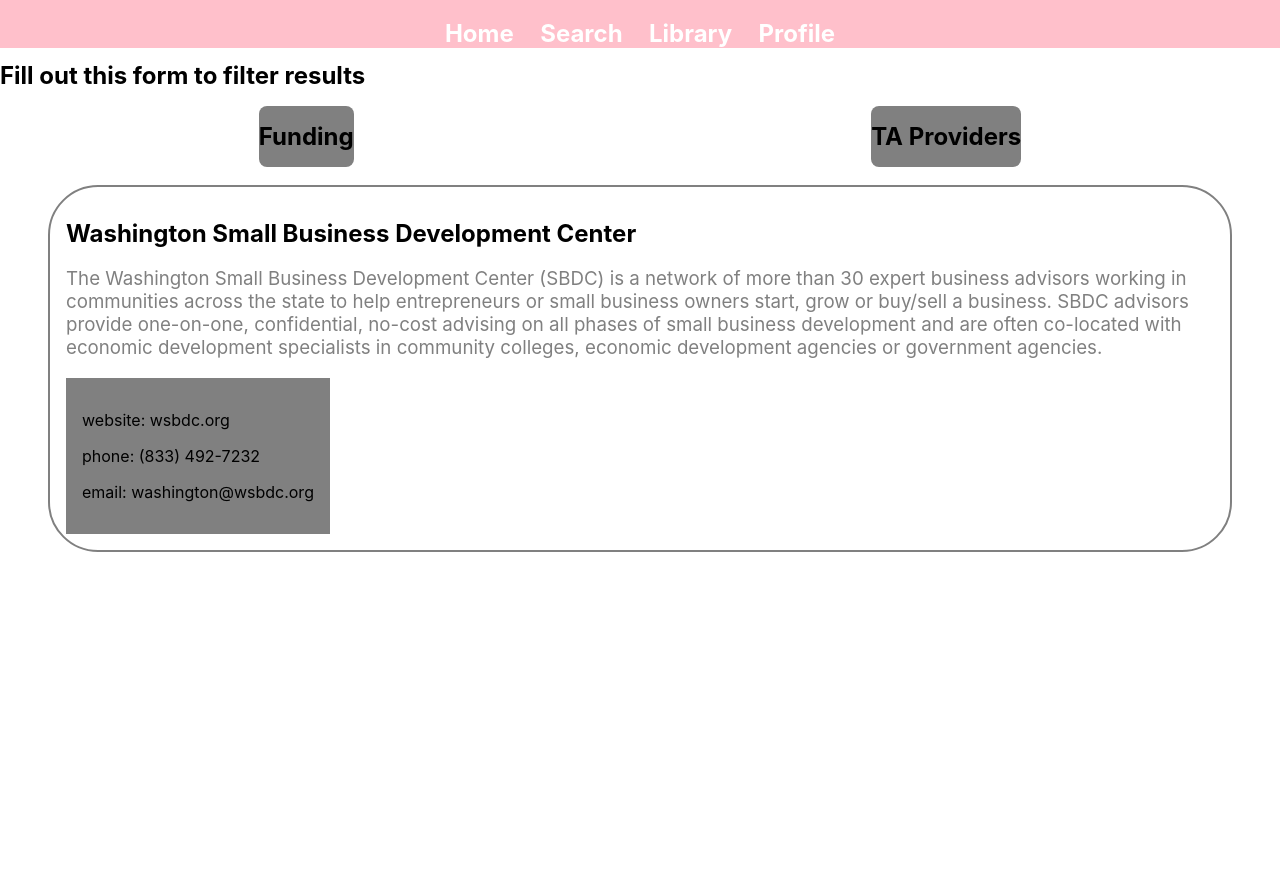
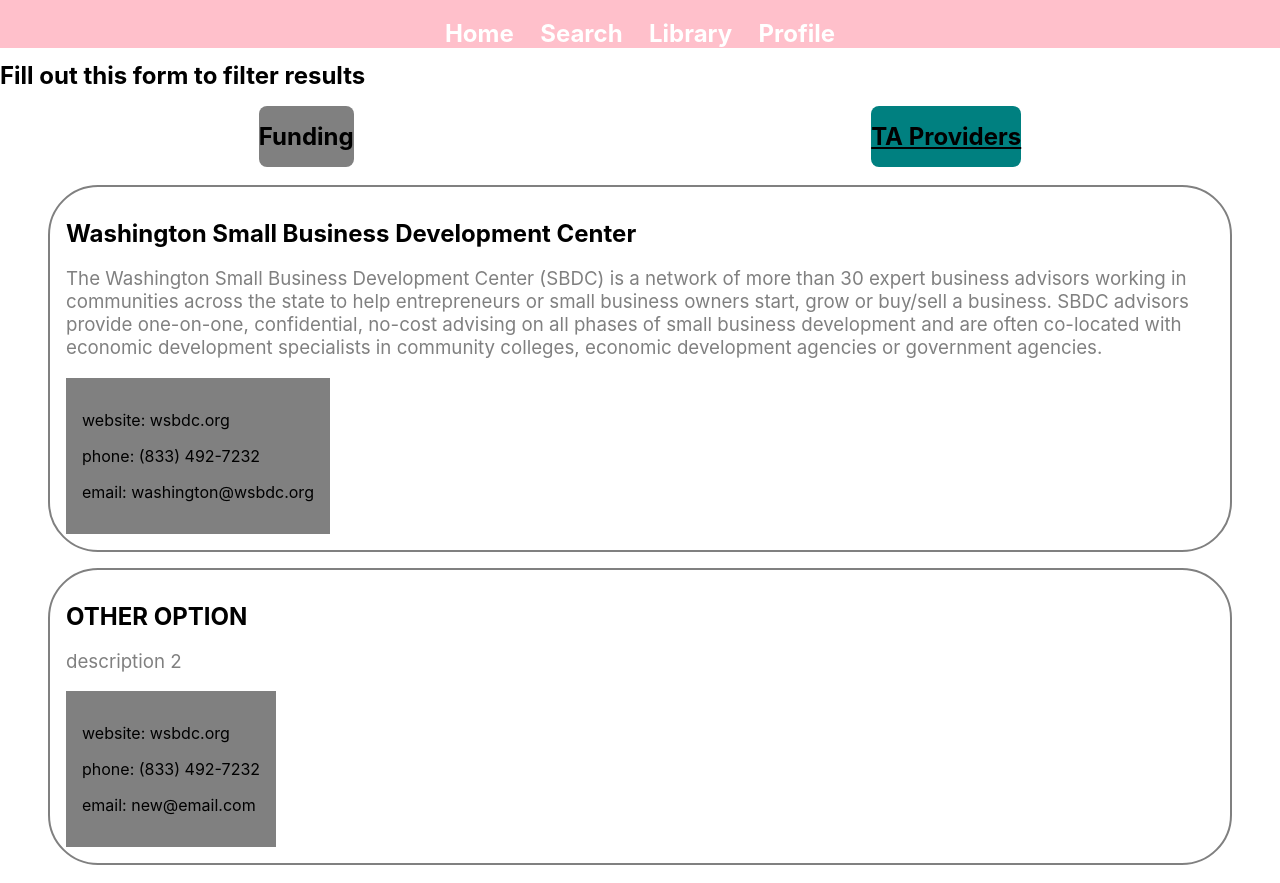
Before and after one commit to laurenng/Kala-Resilient-Small-Business, a React (Create React App) app in the folder kala-app/: page /search in a window 1280 px wide. Both pictures are taken after a click on the element "TA Providers". Before the commit the page ends 800 px from the top, so only its background shows below. Built offline with nearby package versions, Linux system fonts and the light colour scheme.

Commit message:
redux page natigation working for funding pages

```diff
--- a/kala-app/src/App.tsx
+++ b/kala-app/src/App.tsx
@@ -28,7 +28,7 @@ class App extends React.Component<any> {
                 <Route exact path="/search" component={SearchHome} />
                 <Route exact path="/library" component={LibraryHome} />
                 <Route exact path="/profile" component={ProfileHome} />
-                <Route exact path="/profile" component={FundingExpand} />
+                <Route exact path="/expandFunds" component={FundingExpand} />
             </Switch>
         </div>
       </Router>
--- a/kala-app/src/redux-data/actions.tsx
+++ b/kala-app/src/redux-data/actions.tsx
@@ -1,14 +1,21 @@
 // Actions and their types
-import { pages } from "./types";
+import { pages, Post} from "./types";
 // import PostPage from "../components/postPage";
 
 export enum actionIdentifier {
+  UPDATEPOST,
+  GETPOST,
   SETCURRENTPAGE
 }
 
 export interface setCurrentPageAction {
   type: actionIdentifier,
   payload: pages
+};
+
+export interface updatePostObjectAction {
+  type: actionIdentifier,
+  payload: Post
 };
 
 // Action creators
@@ -18,5 +25,12 @@ export function setCurrentPage(page: pages) : setCurrentPageAction {
     payload: page
   }
 };
+export function updatePost(post: Post) : updatePostObjectAction {
+  console.log("UPDATING POST ");
+  return {
+    type: actionIdentifier.UPDATEPOST,
+    payload: post
+  }
+};
 
-export type actions = setCurrentPageAction
+export type actions = setCurrentPageAction | updatePostObjectAction
--- a/kala-app/src/redux-data/reducer.tsx
+++ b/kala-app/src/redux-data/reducer.tsx
@@ -1,5 +1,5 @@
-import { actionIdentifier, actions, setCurrentPageAction} from './actions';
-import { AppState, pages } from './types';
+import { actionIdentifier, actions, updatePostObjectAction} from './actions';
+import { AppState, pages, initialPost  } from './types';
 
 // Reducer
 // The reducer is a function that takes the previous
@@ -13,7 +13,7 @@ import { AppState, pages } from './types';
 
 // https://redux.js.org/advanced/usage-with-react-router
 
-const intialState: AppState = { currentPage: pages.HomePage }
+const intialState: AppState = { currentPage: pages.HomePage, currentPost: initialPost }
 
 
 function reducer(state: AppState | undefined, action: actions) : AppState {
@@ -22,12 +22,10 @@ function reducer(state: AppState | undefined, action: actions) : AppState {
     }
 
     switch (action.type) {
-        case actionIdentifier.SETCURRENTPAGE: {
-            let addAction = action as setCurrentPageAction; //  treat the `action` object as a JoinObject
-
+        case actionIdentifier.UPDATEPOST: {
+            let addAction = action as updatePostObjectAction;
             const newState = JSON.parse(JSON.stringify(state));
-            newState.currentPage = addAction.payload;
-
+            newState.currentPost = addAction.payload;
             return newState;
         }
         default:
--- a/kala-app/src/search-pages/FundingRect.tsx
+++ b/kala-app/src/search-pages/FundingRect.tsx
@@ -1,24 +1,87 @@
+/* eslint-disable react-hooks/rules-of-hooks */
 import React from 'react';
 import './searchStyle.css';
+import { RouteComponentProps, withRouter } from 'react-router';
+import { updatePost } from "../redux-data/actions";
+import { connect } from "react-redux";
+import { AppState, Post } from "../redux-data/types";
 
-export const FundingRect = (fundingObj: any) => {
-  let d = fundingObj.fundingObj;
-  let shorten = d.description.split(' ').slice(0,25).join(' ')
-  let shortenWebsite = d.url.split('/')[2];
-  console.log(shortenWebsite)
+interface props extends RouteComponentProps<any> {
+  /* other props for ChildComponent */
+  updatePost: (post: Post) => void;
+}
 
-  const toFundingDetails = () => {
-    console.log("need to switch page");
+// states that belong to SearchHome
+interface state {
+  fundingOpps: any[],
 
 }
 
+class FundingRect extends React.Component<props, state> {
+    constructor(props: props, state: state){
+      super(props);
+      this.state = {
+        fundingOpps: []
+      };
+    }
+
+    render() {
+      // map through every technical assistance to display all
+      let displayContent = this.state.fundingOpps.map((d, i) => {
         return(
-    <div className="fundBox" onClick={toFundingDetails}>
+          <div key = {d.id}>
+            {this.individualRect(i)}
+          </div>
+        )
+      })
+
+      return (
+          <div>
+            {displayContent}
+          </div>
+      );
+    }
+
+    private individualRect = (num: number) => {
+      let d = this.state.fundingOpps[num];
+      let shortenDescription = d.description.split(' ').slice(0,25).join(' ')
+      let shortenWebsite = d.url.split('/')[2];
+      console.log(d);
+      return(
+        <div className="fundBox" onClick={() => this.handleClick(d)}>
          <h1>{d.name}</h1>
-        <h3 className="fundingFont">{shorten}</h3>
+         <h3>Due: {d.endDate}</h3>
+         <h3>Type: {d.type}</h3>
+         <h3 className="fundingFont">{shortenDescription}</h3>
          <div className="moreDetailsBox">
          <a href={d.url} rel="noreferrer" target="_blank">Visit {shortenWebsite}</a>
          </div>
      </div>
       )
     }
+
+    handleClick (d: Post) {
+      console.log(d);
+      this.props.history.push('/expandFunds');
+      this.props.updatePost(d);
+    }
+
+    async componentDidMount() {
+      let funding = require('../testData/testFunding.json');
+      this.setState({
+        fundingOpps: funding
+      })
+    }
+}
+
+function mapStateToProps(state: AppState) {
+  return { }
+}
+
+function mapDispatchToProps(dispatch: any)  {
+  return {
+    updatePost: ( post: Post ) => dispatch(updatePost(post))
+  }
+}
+
+export default connect(mapStateToProps, mapDispatchToProps)(withRouter(FundingRect));
--- a/kala-app/src/search-pages/searchHome.tsx
+++ b/kala-app/src/search-pages/searchHome.tsx
@@ -1,26 +1,24 @@
 import React from 'react';
 import './searchStyle.css';
-import { FundingRect } from './FundingRect';
-import {TaRect} from './taRect';
+import FundingRect  from './FundingRect';
+import TaRect  from './taRect';
+import { RouteComponentProps, withRouter } from 'react-router';
+
 
 // properties that belong to SearchHome
-interface searchProps {
-
+interface searchProp extends RouteComponentProps<any> {
+  /* other props for ChildComponent */
 }
 
 // states that belong to SearchHome
 interface searchState {
-  fundingOpps: any[],
-  technicalAssistance: any[],
   tab: string
 }
 
-class SearchHome extends React.Component<searchProps, searchState> {
-    constructor(props: searchProps, state: searchState){
+class SearchHome extends React.Component<searchProp, searchState> {
+    constructor(props: searchProp, state: searchState){
       super(props);
       this.state = {
-        fundingOpps: [],
-        technicalAssistance: [],
         tab: "funding"
       };
     }
@@ -28,29 +26,19 @@ class SearchHome extends React.Component<searchProps, searchState> {
     render() {
       let displayContent;
       if(this.state.tab === "funding") {
-        displayContent = this.state.fundingOpps.map((d) => {
-          return(
-            <FundingRect fundingObj={d} key={d.id}></FundingRect>
-          )
-        })
+        displayContent = <FundingRect ></FundingRect>
       } else { // if tab is on Technical assistance
-        console.log(" in ta assistance tab")
-        displayContent = this.state.technicalAssistance.map((d) => {
-          console.log(d);
-          return(
-            <TaRect technicalObj={d} key={d.id}></TaRect>
-          )
-        })
+        displayContent = <TaRect></TaRect>
       }
 
       return (
           <div id="searchMain">
             <h1>Fill out this form to filter results</h1>
-            <div className="inline">
-              <div className = "button" onClick={this.fundingClick}>
+            <div className= "inline" >
+              <div className = {this.state.tab === "funding" ? "selected button" : "button"} onClick={this.fundingClick}>
                 <h1>Funding</h1>
               </div>
-              <div className = "button" onClick={this.providerClick}>
+              <div className = {this.state.tab === "provider" ? "selected button" : "button"} onClick={this.providerClick}>
                 <h1>TA Providers</h1>
               </div>
             </div>
@@ -63,7 +51,6 @@ class SearchHome extends React.Component<searchProps, searchState> {
     }
 
     private fundingClick = () => {
-      console.log("changing state to funding")
       this.setState({
         tab: "funding"
       })
@@ -76,14 +63,7 @@ class SearchHome extends React.Component<searchProps, searchState> {
     }
 
     async componentDidMount() {
-      let admins = require('../testData/testFunding.json');
-      let ta = require('../testData/testTA.json');
-      console.log(admins);
-      this.setState({
-        fundingOpps: admins,
-        technicalAssistance: ta
-      })
     }
 }
 
-export default SearchHome;
+export default withRouter(SearchHome);
--- a/kala-app/src/search-pages/searchStyle.css
+++ b/kala-app/src/search-pages/searchStyle.css
@@ -34,6 +34,11 @@
     border-radius: 8px;
 }
 
+.selected {
+    background-color: teal;
+    text-decoration: underline;
+    font-weight: bold;
+}
 .content {
     border: 2px white solid;
     width: 95%;
--- a/kala-app/src/search-pages/taRect.tsx
+++ b/kala-app/src/search-pages/taRect.tsx
@@ -1,11 +1,44 @@
 import React from 'react';
 import './searchStyle.css';
 
-export const TaRect = (technicalObj: any) => {
-  let d = technicalObj.technicalObj;
-  console.log("IN TEA RECT")
+// properties that belong to SearchHome
+interface prop {
+}
+
+// states that belong to SearchHome
+interface state {
+  technicalAssistance: any[],
+}
+
+class TaRect extends React.Component<prop, state> {
+    constructor(props: prop, state: state){
+      super(props);
+      this.state = {
+        technicalAssistance: []
+      };
+    }
+
+    render() {
+      // map through every technical assistance to display all
+      let displayContent = this.state.technicalAssistance.map((d, i) => {
         return(
-    <div key = {d.id} className="fundBox">
+          <div key={d.id}>
+            {this.individualRect(i) }
+          </div>
+        )
+      })
+
+      return (
+          <div>
+            {displayContent}
+          </div>
+      );
+    }
+
+    private individualRect = (num: number) => {
+      let d = this.state.technicalAssistance[num];
+      return(
+        <div className="fundBox">
             <h1>{d.name}</h1>
             <h3 className="fundingFont">{d.description}</h3>
             <div className="moreDetailsBox">
@@ -16,3 +49,13 @@ export const TaRect = (technicalObj: any) => {
         </div>
       )
     }
+
+    async componentDidMount() {
+      let ta = require('../testData/testTA.json');
+      this.setState({
+        technicalAssistance: ta
+      })
+    }
+}
+
+export default TaRect;
--- a/kala-app/src/testData/testTA.json
+++ b/kala-app/src/testData/testTA.json
@@ -10,5 +10,17 @@
 		"languages": ["Spanish", "Mandarin", "French", "Swahili", "Laotian", "Thai"],
 		"demographics": ["Black, Latnix"],
 		"locations": ["State-wide"]
+	},
+	{
+		"id": 2,
+		"name": "OTHER OPTION",
+		"description": "description 2",
+		"website": "wsbdc.org",
+		"phone": "(833) 492-7232",
+		"email": "new@email.com",
+		"pocName": "Duane Fladland",
+		"languages": ["Spanish", "Mandarin", "French", "Swahili", "Laotian", "Thai"],
+		"demographics": ["Black"],
+		"locations": ["State-wide"]
 	}
 ]
--- a/kala-app/tsconfig.json
+++ b/kala-app/tsconfig.json
@@ -1,5 +1,6 @@
 {
   "compilerOptions": {
+    "experimentalDecorators": true,
     "target": "es5",
     "lib": [
       "dom",
```
Also changed, not shown: kala-app/src/redux-data/types.tsx (+39 -0 lines), kala-app/src/search-pages/fundExpanded.tsx (+28 -2 lines), 1 other file (tests, documents, lock files or other folders). Lines whose indentation alone changed are shown as unchanged.
